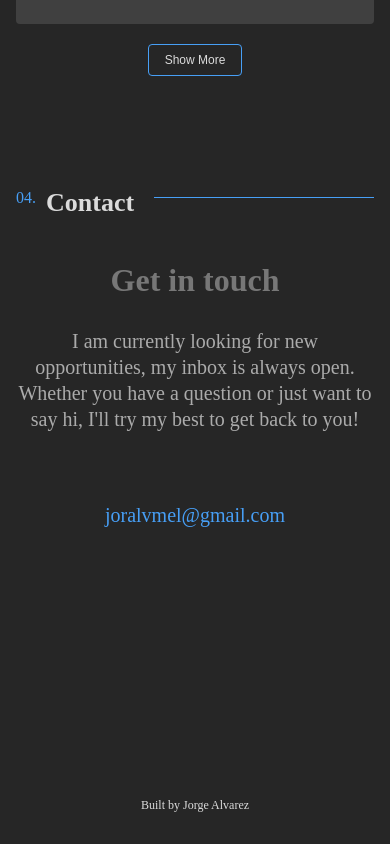
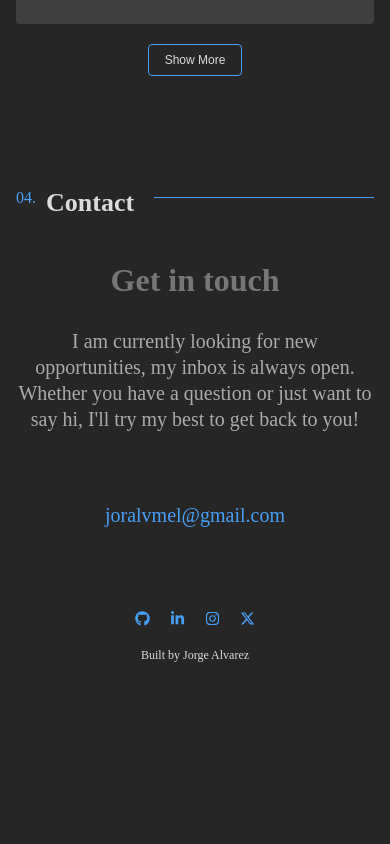
Before and after one commit to joralvmel/react-portfolio, a Next.js app: page / in a window 390 px wide. Shown: the part 5788-6632 px from the top of the page. After the commit the page ends 6474 px from the top, so only its background shows below. Built offline with nearby package versions, Linux system fonts and the light colour scheme.

Commit message:
Move social links to footer on mobile

```diff
--- a/app/_components/Footer.js
+++ b/app/_components/Footer.js
@@ -2,6 +2,7 @@
 
 import styled from "styled-components";
 import { useLanguage } from "../_context/LanguageContext";
+import Social from "./Social";
 
 const StyledFooter = styled.footer`
   flex-direction: column;
@@ -37,11 +38,33 @@ const StyledCredit = styled.div`
   }
 `;
 
+const FooterSocialList = styled.div`
+  ul {
+    flex-direction: row;
+    justify-content: center;
+    &:after {
+      content: none;
+    }
+    li {
+      &:last-of-type {
+        margin-bottom: 0;
+      }
+    }
+  }
+
+  @media (min-width: 768px) {
+    display: none;
+  }
+`;
+
 function Footer() {
   const { config } = useLanguage();
   const { text, url } = config.footer;
   return (
     <StyledFooter>
+      <FooterSocialList>
+        <Social />
+      </FooterSocialList>
       <StyledCredit>
         <a href={url} target="_blank" rel="noopener noreferrer">
           <div>{text}</div>
--- a/app/_components/Layout.js
+++ b/app/_components/Layout.js
@@ -2,9 +2,9 @@
 
 import styled from "styled-components";
 import GlobalStyles from "@/app/_styles/GlobalStyles";
-import Social from "./Social";
 import Footer from "./Footer";
 import Header from "./Header";
+import Side from "./Side";
 
 const StyledContent = styled.div`
   display: flex;
@@ -18,7 +18,7 @@ function Layout({ children }) {
       <GlobalStyles />
       <StyledContent>
         <Header />
-        <Social />
+        <Side />
         <div id="content">
           {children}
           <Footer />
--- a/app/_components/Side.js
+++ b/app/_components/Side.js
@@ -1,16 +1,25 @@
 "use client";
 
 import styled from "styled-components";
+import Social from "./Social";
 
 const StyledSideElement = styled.div`
   position: fixed;
   bottom: 0;
   left: 20px;
   right: auto;
+
+  @media (max-width: 768px) {
+    display: none;
+  }
 `;
 
-function Side({ children }) {
-  return <StyledSideElement id="side">{children}</StyledSideElement>;
+function Side() {
+  return (
+    <StyledSideElement id="side">
+      <Social />
+    </StyledSideElement>
+  );
 }
 
 export default Side;
--- a/app/_components/Social.js
+++ b/app/_components/Social.js
@@ -1,7 +1,6 @@
 "use client";
 
 import styled from "styled-components";
-import Side from "./Side";
 import { useLanguage } from "../_context/LanguageContext";
 
 const StyledSocialList = styled.ul`
@@ -38,17 +37,12 @@ const StyledSocialList = styled.ul`
       }
     }
   }
-
-  @media (max-width: 768px) {
-    display: none;
-  }
 `;
 
 function Social() {
   const { config } = useLanguage();
   const { socialMedia } = config;
   return (
-    <Side>
     <StyledSocialList>
       {socialMedia.map(({ url, name, content, icon }, i) => (
         <li key={i}>
@@ -64,7 +58,6 @@ function Social() {
         </li>
       ))}
     </StyledSocialList>
-    </Side>
   );
 }
 
--- a/app/_components/sections/Contact.js
+++ b/app/_components/sections/Contact.js
@@ -25,6 +25,10 @@ const StyledContactSection = styled.section`
       color: var(--color-accent-hover);
     }
   }
+
+  @media (max-width: 768px) {
+    margin: 0;
+  }
 `;
 
 function Contact() {
--- a/app/page.js
+++ b/app/page.js
@@ -14,7 +14,7 @@ const StyledMainContainer = styled.main`
   padding: 0px 150px;
 
   @media (max-width: 768px) {
-    padding: 6rem 1rem;
+    padding: 6rem 1rem 0 1rem;
   }
 `;
 
```
Lines whose indentation alone changed are shown as unchanged.
